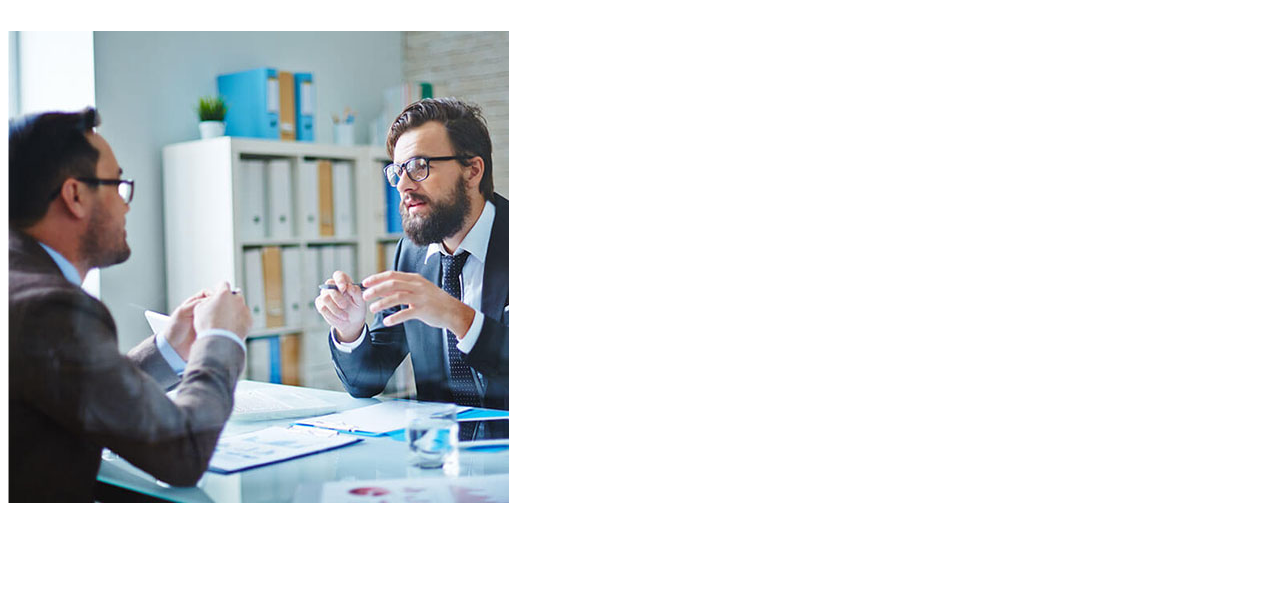
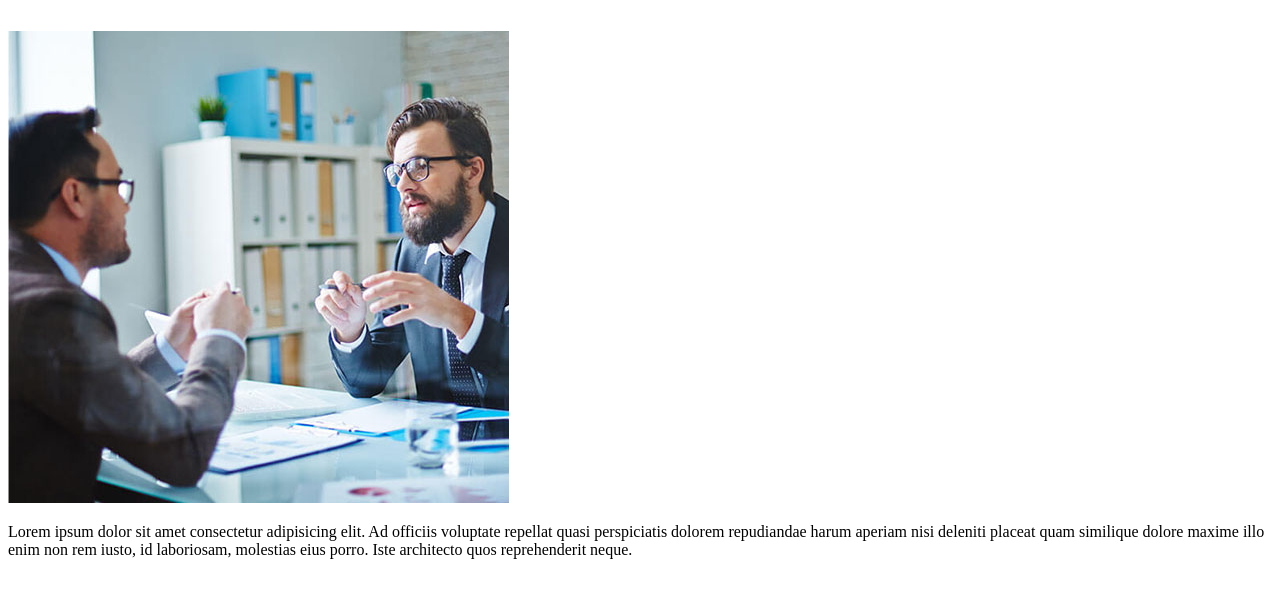
Before and after one commit to sagormahamud007/New-project, a plain HTML site: page index.html in a window 1280 px wide. Shown: the part 191-788 px from the top of the page. Drawn offline with Linux system fonts and the light colour scheme.

Commit message:
peragraph-add

```diff
--- a/index.html
+++ b/index.html
@@ -11,7 +11,7 @@
 
 <h1>Hi am a sagor</h1>
 <img src="./NLG-Homepage-V004-Recovered.jpg" alt="">
-
+<p>Lorem ipsum dolor sit amet consectetur adipisicing elit. Ad officiis voluptate repellat quasi perspiciatis dolorem repudiandae harum aperiam nisi deleniti placeat quam similique dolore maxime illo enim non rem iusto, id laboriosam, molestias eius porro. Iste architecto quos reprehenderit neque.</p>
 
 </body>
 </html>
```
